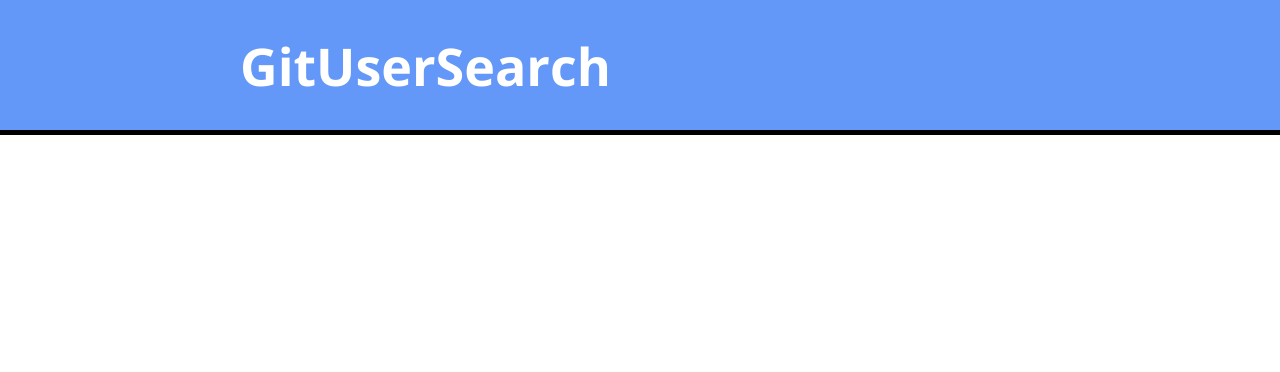
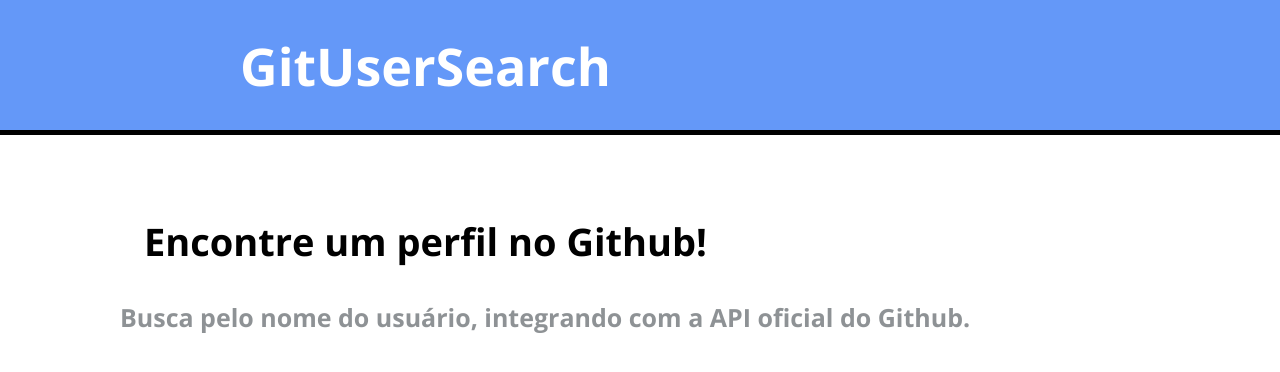
Before and after one commit to fhilips/GitUserSearch, a React (Create React App) app: page / in a window 1280 px wide. Shown: the top 372 px of the page. Built offline with nearby package versions, Linux system fonts and the light colour scheme.

Commit message:
add home page initicial style

```diff
--- /dev/null
+++ b/src/core/pages/home/index.tsx
@@ -0,0 +1,18 @@
+
+import './styles.scss';
+
+const Home = () => (
+    <div className="home-container">
+        <div className="home-content">
+            <h1 className="title-text">
+                Encontre um perfil no Github!
+            </h1>
+            <h4 className="text-subtitle">
+                 Busca pelo nome do usuário, integrando com a API oficial do Github.
+                <br />
+            </h4>
+        </div>
+    </div>
+)
+
+export default Home;
--- /dev/null
+++ b/src/core/pages/home/styles.scss
@@ -0,0 +1,14 @@
+.home-container {
+    margin-top: 10vh;
+    padding-left: 15vh;
+}
+
+.title-text {
+    font-size: 38px;
+    margin-left: 3vh;
+}
+
+.text-subtitle {
+    font-size: 25px;
+    color: #6c7175c4;
+}
--- a/src/routes.tsx
+++ b/src/routes.tsx
@@ -1,5 +1,6 @@
 import { BrowserRouter, Route, Switch } from "react-router-dom";
 import PageHeader from "./core/components/PageHeader";
+import Home from "./core/pages/home";
 
 
 const Routes = () => (
@@ -7,7 +8,7 @@
         <PageHeader />
         <Switch>
             <Route path="/" exact>
-
+                <Home />
             </Route>
         </Switch>
     </BrowserRouter>
```
